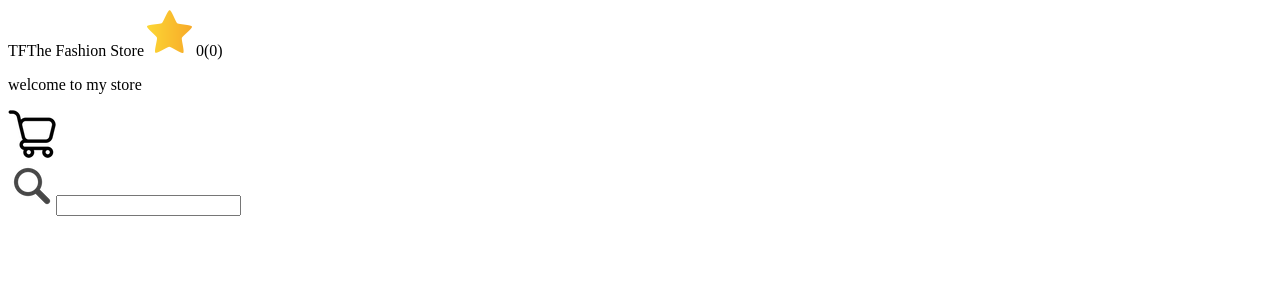
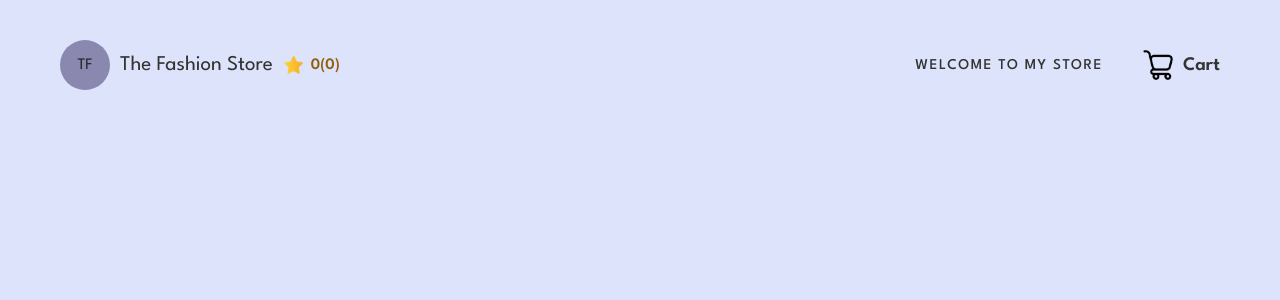
Before and after one commit to estherbabe/counter_app, a React (Create React App) app: page / in a window 1280 px wide. Shown: the top 300 px of the page. Built offline with nearby package versions, Linux system fonts and the light colour scheme.

Commit message:
added css to header.js

```diff
--- a/public/index.html
+++ b/public/index.html
@@ -11,6 +11,7 @@
     />
     <link rel="apple-touch-icon" href="%PUBLIC_URL%/logo192.png" />
     <link rel="manifest" href="%PUBLIC_URL%/manifest.json" />
+    <link rel="stylesheet" href="styles.css" />
     <title>Counter App</title>
   </head>
   <body>
--- a/public/styles.css
+++ b/public/styles.css
@@ -0,0 +1,85 @@
+@import url("https://fonts.googleapis.com/css2?family=Cormorant:wght@500;600;700&family=League+Spartan:wght@400;500;600&display=swap");
+
+* {
+  margin: 0;
+  padding: 0;
+  box-sizing: border-box;
+  font-family: "League Spartan", sans-serif;
+}
+
+body {
+  font-size: 16px;
+  background-color: #dce3fb;
+}
+
+.header {
+  margin: 30px 50px;
+}
+
+.top-header {
+  display: flex;
+  justify-content: space-between;
+  padding: 10px;
+}
+
+.left-side {
+  display: flex;
+  align-items: center;
+  gap: 10px;
+}
+
+.avatar {
+  background-color: #8a88af;
+  height: 50px;
+  width: 50px;
+  border-radius: 50%;
+  display: flex;
+  justify-content: center;
+  align-items: center;
+  color: #262626;
+  cursor: pointer;
+}
+
+.header-title {
+  font-size: 21px;
+  color: #333333;
+}
+
+.rating {
+  display: flex;
+  align-items: center;
+  gap: 8px;
+  color: #925e07;
+  font-weight: bold;
+}
+.star {
+  width: 20px;
+}
+
+.right-side {
+  display: flex;
+  align-items: center;
+  gap: 20px;
+}
+
+.right-side p {
+  text-transform: uppercase;
+  color: #333333;
+  font-size: 15px;
+  font-family: "Cormorant" sans-serif;
+  font-weight: 500;
+  letter-spacing: 1.5px;
+}
+
+.cart-span {
+  display: flex;
+  align-items: center;
+  gap: 10px;
+  color: #333333;
+  font-weight: bold;
+  font-size: 1.2em;
+}
+
+.cart {
+  width: 30px;
+}
--- a/src/App.js
+++ b/src/App.js
@@ -1,5 +1,6 @@
 import React from "react";
 import Header from "./components/Header";
+
 function App() {
   return (
     <div className="App">
--- a/src/components/Header.js
+++ b/src/components/Header.js
@@ -6,25 +6,19 @@ export default function Header() {
       <div className="top-header">
         <div className="left-side">
           <span className="avatar">TF</span>
-          <span>The Fashion Store</span>
-          <span>
-            <img src="images/star.png" alt="" /> 0(0)
+          <span className="header-title">The Fashion Store</span>
+          <span className="rating">
+            <img className="star" src="images/star.png" alt="" /> 0(0)
           </span>
         </div>
 
         <div className="right-side">
           <p>welcome to my store</p>
           <span></span>
-          <span>
-            <img src="images/cart.png" alt="" />
+          <span className="cart-span">
+            <img className="cart" src="images/cart.png" alt="" />
+            Cart
           </span>
-        </div>
-      </div>
-
-      <div className="bottom-header">
-        <div className="input-wrap">
-          <img src="images/search.png" alt="" />
-          <input type="text" name="" id="" />
         </div>
       </div>
     </div>
```
